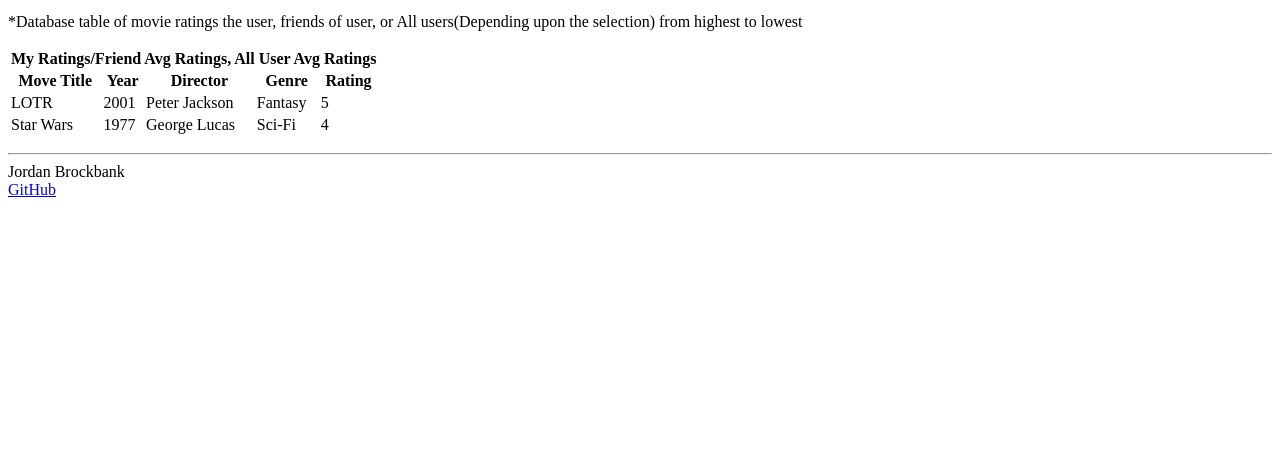
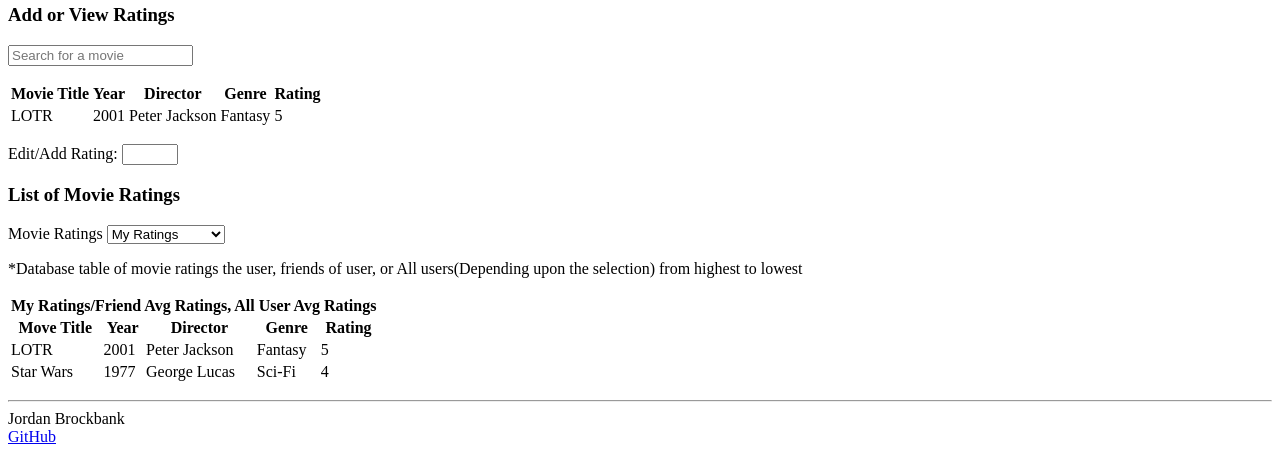
Before and after one commit to JBrockbank/Startup, a plain HTML site: page ratings.html in a window 1280 px wide. Shown: the part 429-883 px from the top of the page. Before the commit the page ends 800 px from the top, so only its background shows below. Drawn offline with Linux system fonts and the light colour scheme.

Commit message:
Added an Edit/Add rating button in Ratings.html. Added HTML Deliverable section in README.md.

```diff
--- a/ratings.html
+++ b/ratings.html
@@ -21,9 +21,9 @@
                 <li><a href="home.html">Home</a></li>
                 <li><a href="ratings.html">Ratings</a></li>
                 <li><a href="profile.html">Profile</a></li>
-                <li><a href="about.html">About</a></li>
               </menu>
         </nav>
+        <h4>*Username here</h4>
 
       <!-- Since we don't have the ability to style we use old style HTML to give some visual formatting -->
       <hr />
@@ -32,6 +32,32 @@
     <main>
       <h1>Movie Ratings</h1>
       <body>
+        <p>
+        <h3>Add or View Ratings</h3>
+        <input search="search" placeholder="Search for a movie" />
+        </p>
+        <p>
+            <table>
+                <tr>
+                    <th>Movie Title</th>
+                    <th>Year</th>
+                    <th>Director</th>
+                    <th>Genre</th>
+                    <th>Rating</th>
+                </tr>
+                <tr>
+                    <td>LOTR</td>
+                    <td>2001</td>
+                    <td>Peter Jackson</td>
+                    <td>Fantasy</td>
+                    <td>5</td>
+            </table>
+        </p>
+        Edit/Add Rating:
+        <input type="number" id="rating" name="rating" min="1" max="10">
+        <p>
+            <h3>List of Movie Ratings</h3>
+        </p>
         <form action="post">
             <label for="name">Movie Ratings</label>
             <select name="Movie Reviews" id="Movie Ratings">
```
Also changed, not shown: index.html (+1 -1 lines).
